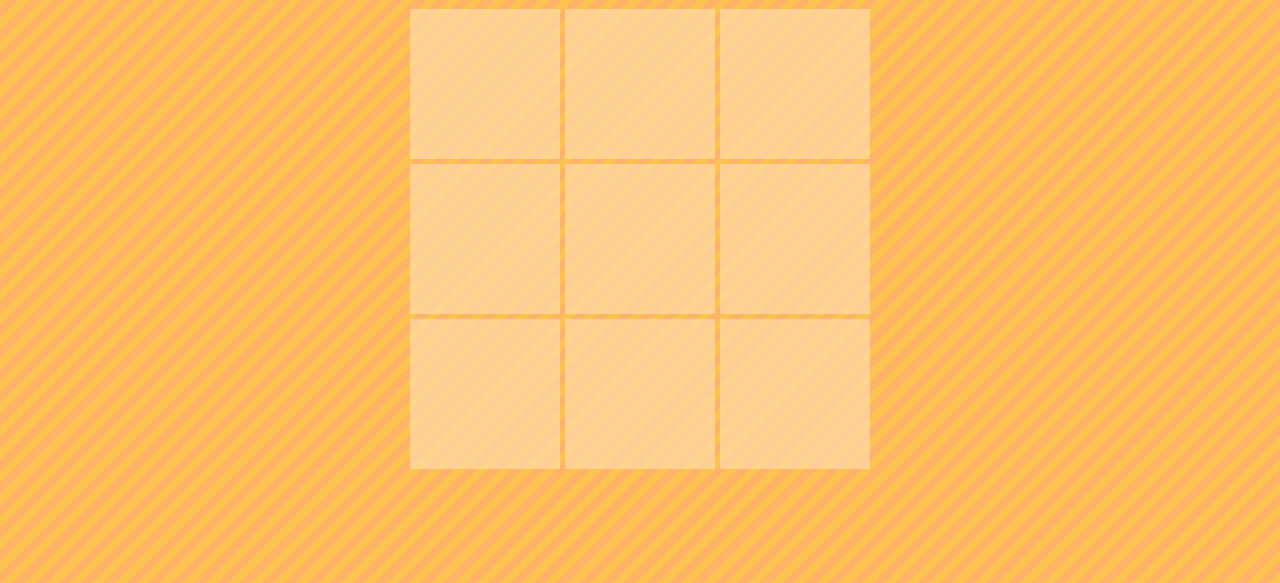
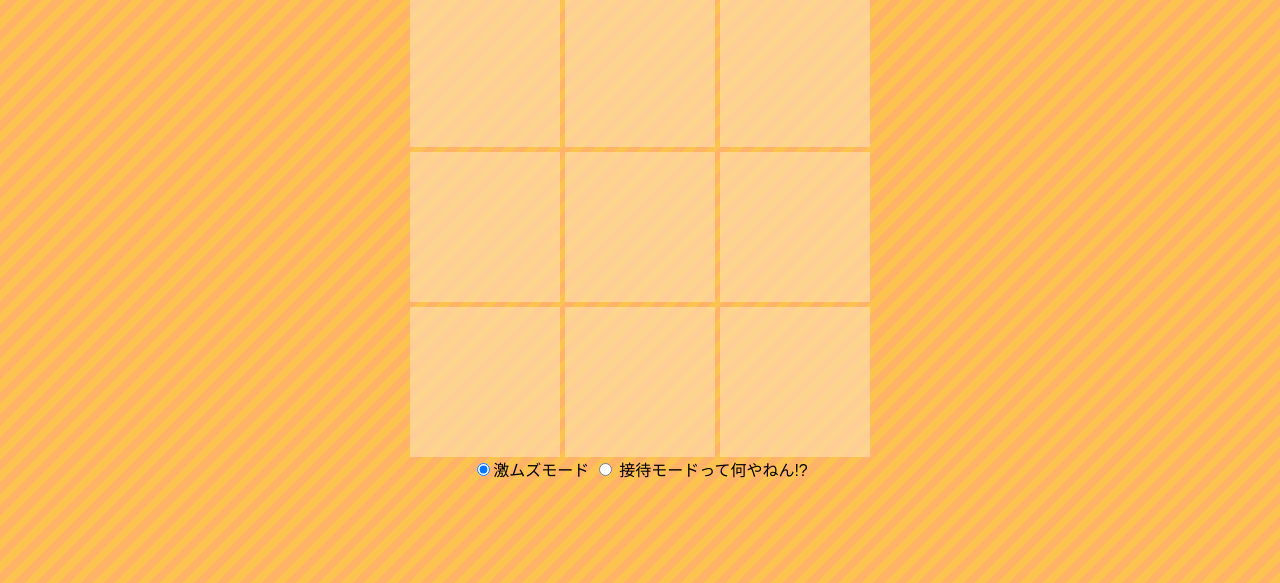
Before and after one commit to gadgeski/For_JS-Practice, a plain HTML site: page index.html in a window 1280 px wide. Shown: the part 217-800 px from the top of the page. Drawn offline with Linux system fonts and the light colour scheme.

Commit message:
モード切替ボタン追加

```diff
--- a/index.html
+++ b/index.html
@@ -24,6 +24,11 @@
                 <div id="cell_2_2" class="cell"></div>
                 </div>
              <div id="message"></div>
+             <div>
+                <label><input type="radio" name="mode" value="hard"
+                    checked>激ムズモード</label>
+                    <label><input type="radio" name="mode" value="easy">
+                        接待モードって何やねん!?</label>
              </div>
     </body>
 </html>
```
